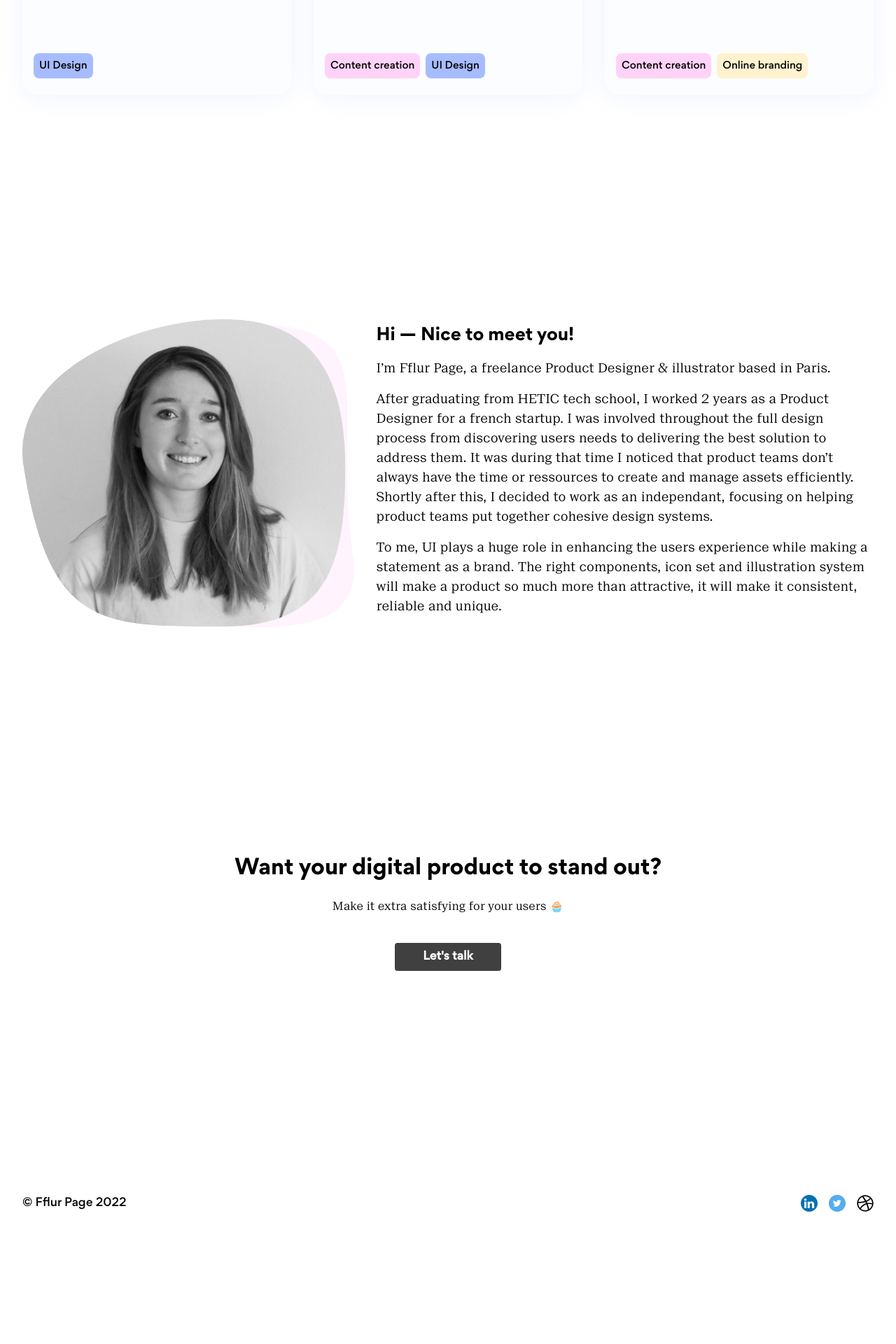
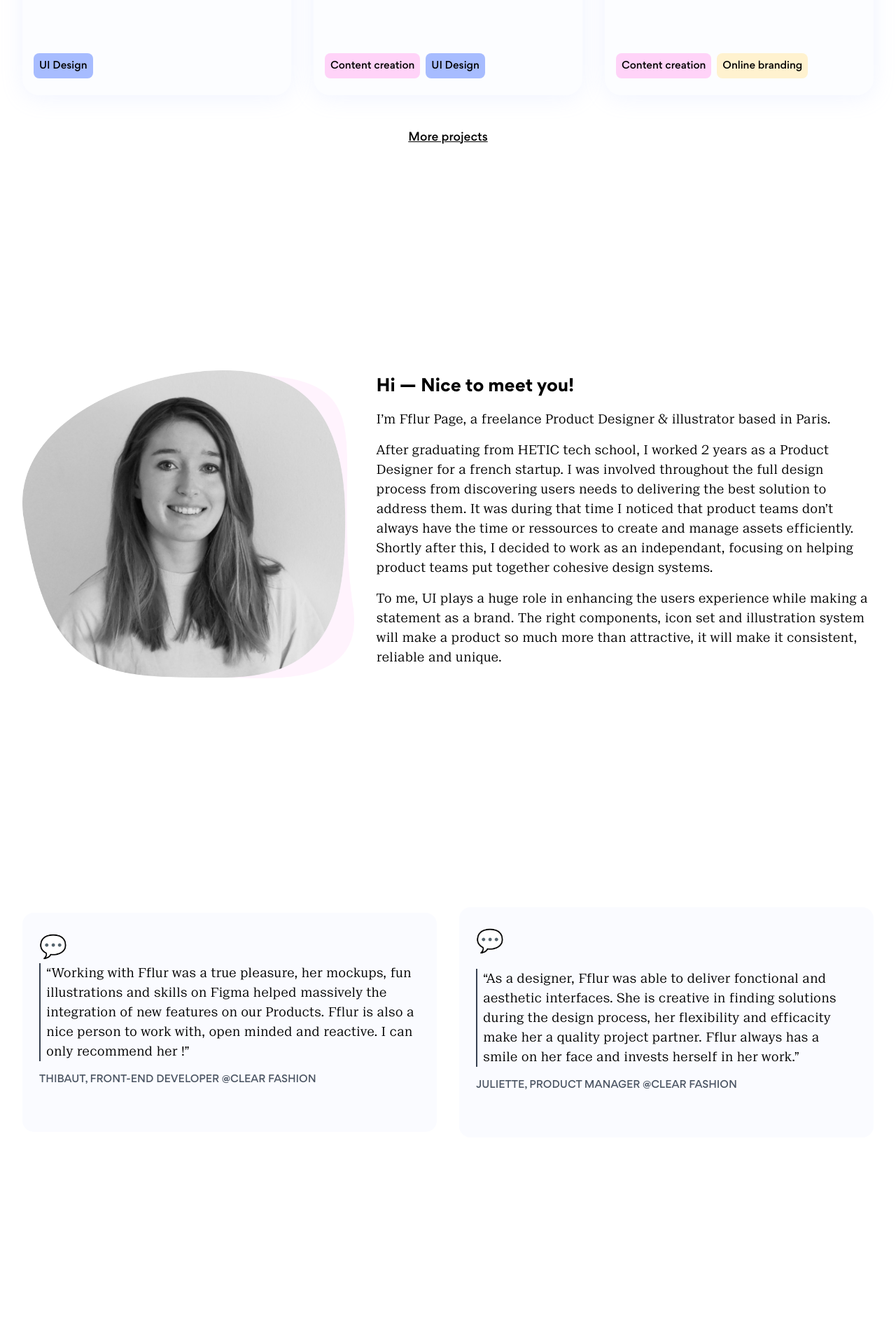
Before and after one commit to fflurp/fflurpage, a Next.js app: page / in a window 1280 px wide. Shown: the part 1180-3100 px from the top of the page at 70% size. Before the commit the page ends 2958 px from the top, so only its background shows below. Built offline with nearby package versions, Linux system fonts and the light colour scheme.

Commit message:
add reviews, fix css

```diff
--- a/components/Layout.tsx
+++ b/components/Layout.tsx
@@ -45,11 +45,13 @@ const Layout: React.FC<LayoutProps> = ({ children, hero }) => {
       </header>
       {hero ? <div className="flex h-[444px]">{hero}</div> : null}
       <main className="mx-auto max-w-screen-xl px-8">{children}</main>
-      <footer className="mx-auto mb-10 flex max-w-screen-xl justify-between  px-8">
-        <div className="font-title">
+      <footer className="relative">
+        <img src="/waves.svg" className="absolute bottom-0 left-0 z-0" />
+        <div className="z-10 mx-auto flex max-w-screen-xl justify-between px-8">
+          <div className="z-10 mb-10 font-title text-gray-600">
             © Fflur Page {new Date().getFullYear()}
           </div>
-        <div className="flex gap-4">
+          <div className="mb-10 flex gap-4">
             <a
               href="https://www.linkedin.com/in/fflurpage/"
               target="_blank"
@@ -71,6 +73,7 @@ const Layout: React.FC<LayoutProps> = ({ children, hero }) => {
             >
               <Image src="/Dribbble.png" width={24} height={24} />
             </a>
+          </div>
         </div>
       </footer>
     </div>
--- a/pages/blog/how-to-build-a-scalable-illustration-system.tsx
+++ b/pages/blog/how-to-build-a-scalable-illustration-system.tsx
@@ -20,12 +20,12 @@ const BlogImage: React.FC<BlogImageProps> = ({ src, alt, caption }) => {
 const BlogPost = () => {
   return (
     <Layout>
-      <div className="mx-auto max-w-[778px] pt-32 pb-40">
+      <div className="mx-auto max-w-[778px] pt-32 pb-80">
         <h1 className="pb-10 font-title-bold text-5xl">
           Product illustration 101: How to build a scalable product illustration
           system{" "}
         </h1>
-        <article>
+        <article className="pb-40">
           <p className="pb-4">
             Digital product’s hugely benefit from illustrations. Here’s a quick
             reminder why :{" "}
--- a/pages/index.tsx
+++ b/pages/index.tsx
@@ -58,6 +58,13 @@ const Home: NextPage = () => {
             ]}
           />
         </div>
+        <div className="pt-12 text-center">
+          <Link href="/projects">
+            <span className="cursor-pointer font-title underline">
+              More projects
+            </span>
+          </Link>
+        </div>
       </section>
       <section className="flex flex-col items-center gap-8 pt-80 md:flex-row">
         <div className="flex-[0.4]">
@@ -89,6 +96,35 @@ const Home: NextPage = () => {
           </p>
         </div>
       </section>
+      <section>
+        <div className="flex flex-col items-start items-center gap-8 pt-80 md:flex-row">
+          <div className="flex-1 rounded-2xl bg-[#FAFBFF] px-6 pt-6 pb-16">
+            <span className="text-[32px]">💬</span>
+            <p className="border-l-2 border-gray-700 pl-2 text-lg">
+              “Working with Fflur was a true pleasure, her mockups, fun
+              illustrations and skills on Figma helped massively the integration
+              of new features on our Products. Fflur is also a nice person to
+              work with, open minded and reactive. I can only recommend her !”
+            </p>
+            <span className="inline-flex pt-4 font-title text-sm text-gray-600">
+              THIBAUT, FRONT-END DEVELOPER @CLEAR FASHION
+            </span>
+          </div>
+          <div className="flex-1 rounded-2xl bg-[#FAFBFF] px-6 pt-6 pb-16">
+            <span className="inline-flex pb-4 text-[32px]">💬</span>
+            <p className="border-l-2 border-gray-700 pl-2 text-lg">
+              “As a designer, Fflur was able to deliver fonctional and aesthetic
+              interfaces. She is creative in finding solutions during the design
+              process, her flexibility and efficacity make her a quality project
+              partner. Fflur always has a smile on her face and invests herself
+              in her work.”
+            </p>
+            <span className="inline-flex pt-4 font-title text-sm text-gray-600">
+              JULIETTE, PRODUCT MANAGER @CLEAR FASHION
+            </span>
+          </div>
+        </div>
+      </section>
       <CTAMail />
     </Layout>
   );
```
Also changed, not shown: public/waves.svg (added). Lines whose indentation alone changed are shown as unchanged.
